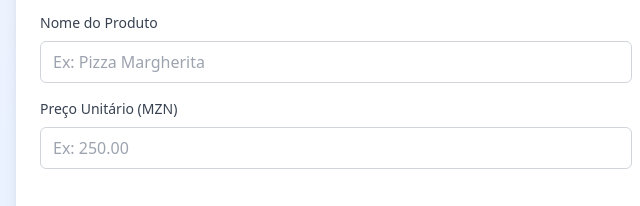
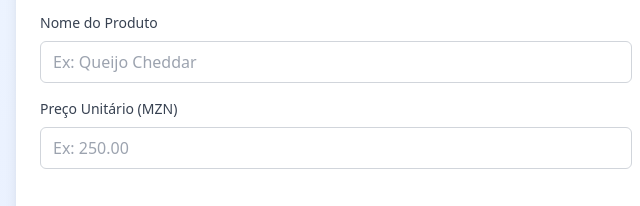
Before and after one commit to Iraldo49/gestaoTest, a plain HTML site: page index.html in a window 1280 px wide. Both pictures are taken after a click on the button "🛒 Compras". Shown: the part 283-489 px from the top of the page, 0-640 px from the left. Drawn offline with nearby package versions, Linux system fonts and the light colour scheme.

Commit message:
Update index.html
Atualização da compra

```diff
--- a/index.html
+++ b/index.html
@@ -99,7 +99,7 @@
                 <form id="form-compra" class="grid grid-cols-1 md:grid-cols-2 gap-4 mb-6">
                     <div>
                         <label class="block text-sm font-medium text-gray-700 mb-2">Nome do Produto</label>
-                        <input type="text" id="produto-nome" required class="w-full px-3 py-2 border border-gray-300 rounded-md focus:outline-none focus:ring-2 focus:ring-blue-500" placeholder="Ex: Pizza Margherita">
+                        <input type="text" id="produto-nome" required class="w-full px-3 py-2 border border-gray-300 rounded-md focus:outline-none focus:ring-2 focus:ring-blue-500" placeholder="Ex: Queijo Cheddar ">
                     </div>
                     <div>
                         <label class="block text-sm font-medium text-gray-700 mb-2">Quantidade</label>
```
